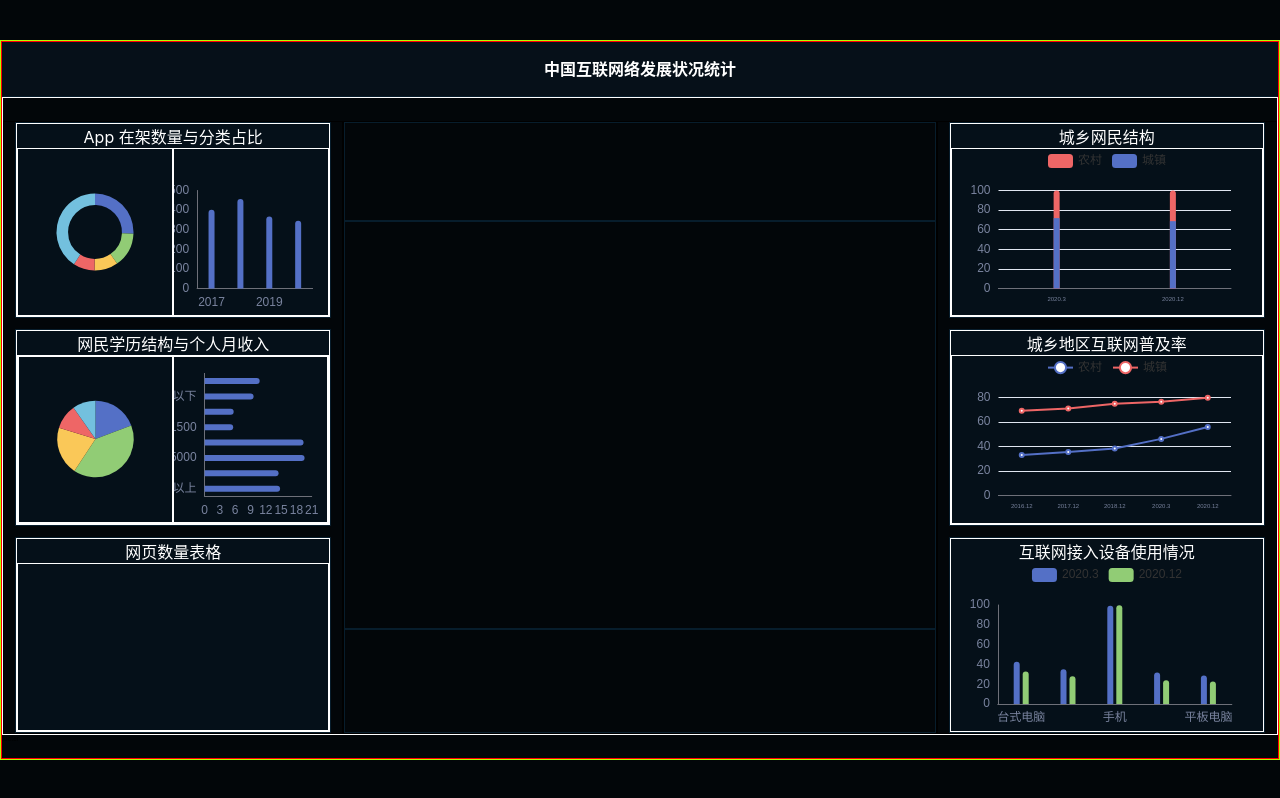
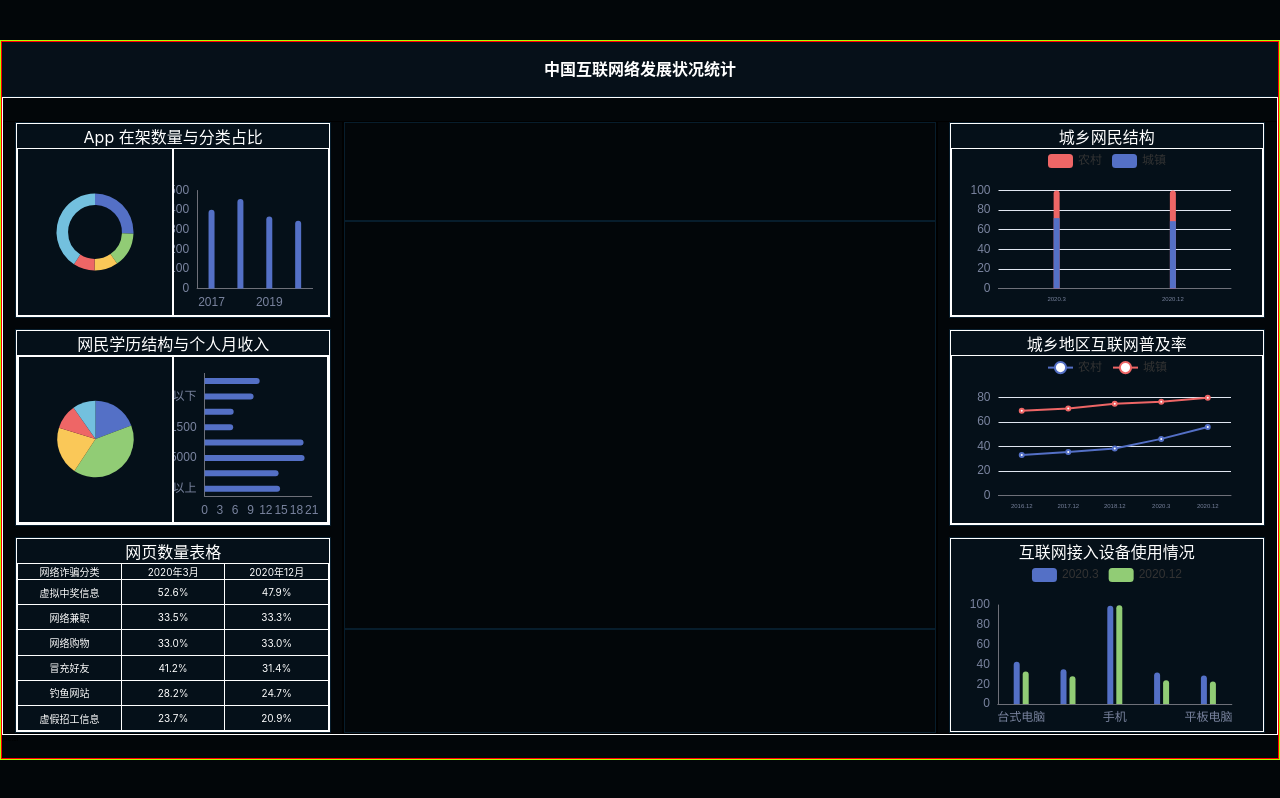
Before and after one commit to ml1234256/big-screen-demo-1, a React (Create React App) app: page /#/ in a window 1280 px wide. Built offline with nearby package versions, Linux system fonts and the light colour scheme.

Commit message:
add table chart-2

```diff
--- a/src/components/chart-2.tsx
+++ b/src/components/chart-2.tsx
@@ -1,6 +1,5 @@
 import { useEffect, useRef } from "react";
 import styled from 'styled-components';
-import { toEditorSettings } from "typescript";
 
 // 网页数量
 
@@ -15,15 +14,19 @@ const Title = styled.h2`
     color: #fff;
     text-align: center;
 `;
-const Table = styled.div`
-    display: grid;
-    height:100%;
-    max-height:100%;
-    color: #fff;
-    border: 1px solid #fff;
-    font-size:6px;
-    grid-template-columns: 20% 20% 20% 20% 20%;
-    grid-template-rows: 12.5% 12.5% 12.5% 12.5% 12.5% 12.5% 12.5% 12.5%;
+const Table = styled.table`
+  height: 100%;
+  width: 100%;
+  table-layout: fixed;
+  border-collapse:collapse;
+  border: 1px solid #fff;
+  color:#fff;
+  th, td{
+      border: 1px solid #fff;
+      padding:0;
+      font-size: 10px;
+      text-align: center;
+  }
 `;
 
 export const Chart2 = () => {
@@ -31,7 +34,46 @@ export const Chart2 = () => {
         <ChartWrapper>
             <Title>网页数量表格</Title>
             <Table>
+                <thead>
+                    <tr>
+                        <th>网络诈骗分类</th>
+                        <th>2020年3月</th>
+                        <th>2020年12月</th>
+                    </tr>
+                </thead>
+                <tbody>
+                    <tr>
+                        <td>虚拟中奖信息</td>
+                        <td>52.6%</td>
+                        <td>47.9%</td>
+                    </tr>
+                    <tr>
+                        <td>网络兼职</td>
+                        <td>33.5%</td>
+                        <td>33.3%</td>
+                    </tr>
+                    <tr>
+                        <td>网络购物</td>
+                        <td>33.0%</td>
+                        <td>33.0%</td>
+                    </tr>
+                    <tr>
+                        <td>冒充好友</td>
+                        <td>41.2%</td>
+                        <td>31.4%</td>
+                    </tr>
+                    <tr>
+                        <td>钓鱼网站</td>
+                        <td>28.2%</td>
+                        <td>24.7%</td>
+                    </tr>
+                    <tr>
+                        <td>虚假招工信息</td>
+                        <td>23.7%</td>
+                        <td>20.9%</td>
+                    </tr>
 
+                </tbody>
             </Table>
         </ChartWrapper>
 
```
